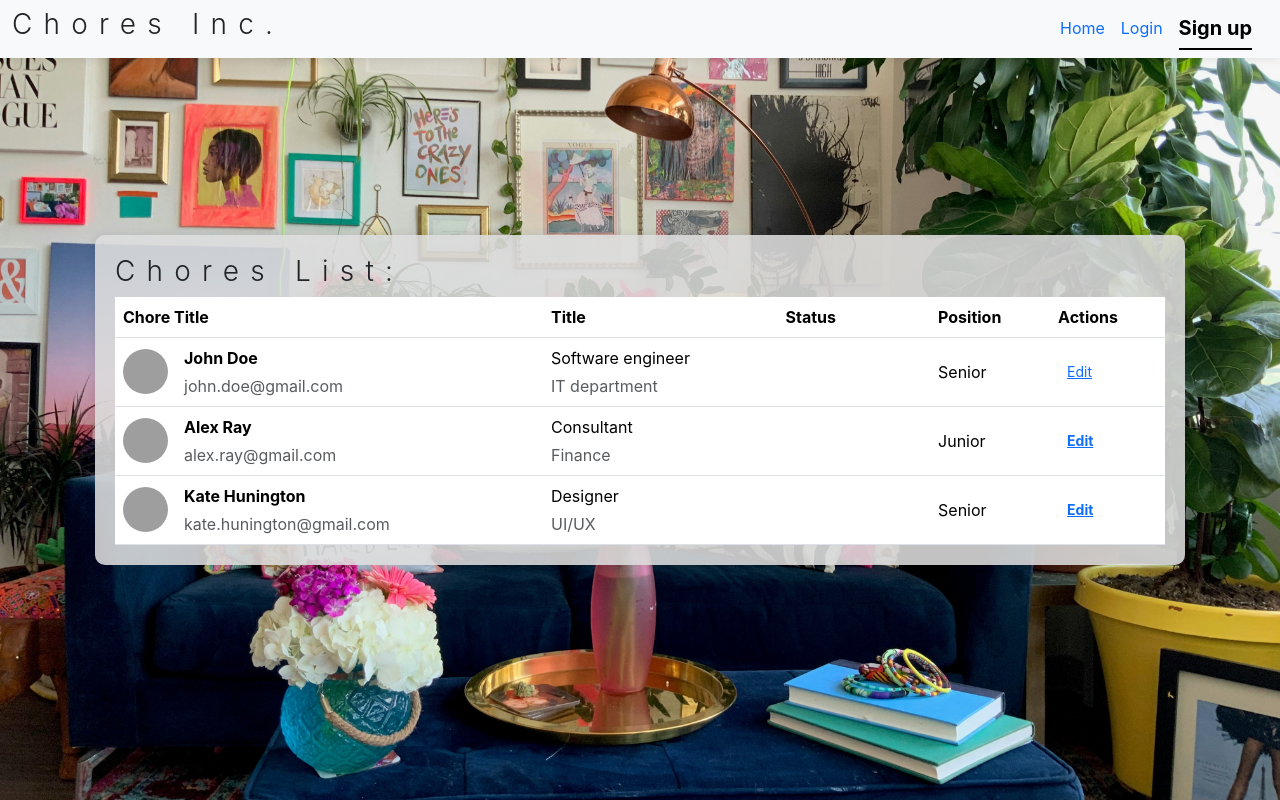
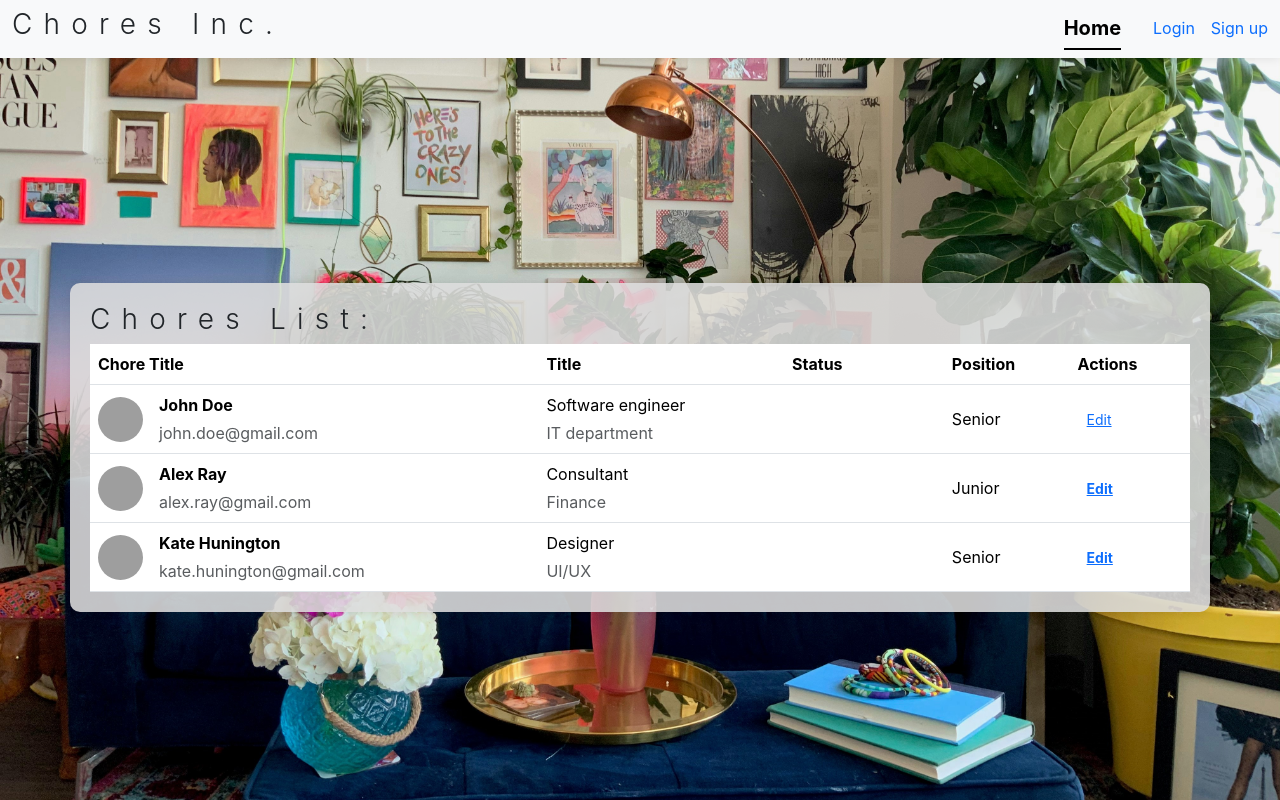
Before and after one commit to ArielBubis/Home_Chores_Website, a PHP site: page /mainpage.html in a window 1280 px wide. Run offline with PHP 8.4, Linux system fonts and the light colour scheme; grey boxes are pictures that could not be loaded.

Commit message:
Fixed nav bar link highlight, fixed padding

```diff
--- a/Chores-website/loginscreen.html
+++ b/Chores-website/loginscreen.html
@@ -3,7 +3,7 @@
 <head>
   <meta charset="UTF-8">
   <meta name="viewport" content="width=device-width, initial-scale=1.0">
-  <title>ChoresInc</title>
+  <title>C Inc Log In</title>
   <link href="https://cdn.jsdelivr.net/npm/bootstrap@5.3.3/dist/css/bootstrap.min.css" rel="stylesheet"
     integrity="sha384-QWTKZyjpPEjISv5WaRU9OFeRpok6YctnYmDr5pNlyT2bRjXh0JMhjY6hW+ALEwIH" crossorigin="anonymous">
   <link rel="stylesheet" type="text/css" href="style/style.css">
@@ -19,9 +19,9 @@
             <h3 class="company_title">Chores Inc.</h3>
             <div class="nav nav-underline">
                 <a class="nav-link" href="mainpage.html">Home</a>
-                <a class="nav-link" href="loginscreen.html">Login</a>
+                <a class="navbar-brand nav-link active" href="loginscreen.html">Login</a>
                 <!--change this to the current page to show active-->
-                <a class="navbar-brand nav-link active" aria-current="Sign up" href="signupscreen.html">Sign up</a>
+                <a class="nav-link" aria-current="Sign up" href="signupscreen.html">Sign up</a>
               </div>
         </div>
     </nav>
--- a/Chores-website/mainpage.html
+++ b/Chores-website/mainpage.html
@@ -4,7 +4,7 @@
 <head>
   <meta charset="UTF-8">
   <meta name="viewport" content="width=device-width, initial-scale=1.0">
-  <title>ChoresInc</title>
+  <title>C Inc Main</title>
   <link href="https://cdn.jsdelivr.net/npm/bootstrap@5.3.3/dist/css/bootstrap.min.css" rel="stylesheet"
     integrity="sha384-QWTKZyjpPEjISv5WaRU9OFeRpok6YctnYmDr5pNlyT2bRjXh0JMhjY6hW+ALEwIH" crossorigin="anonymous">
   <link rel="stylesheet" type="text/css" href="style/style.css">
@@ -16,10 +16,10 @@
       <div class="container-fluid">
         <h3 class="company_title">Chores Inc.</h3>
         <div class="nav nav-underline">
-          <a class="nav-link" href="mainpage.html">Home</a>
+          <a class="navbar-brand nav-link active " href="mainpage.html">Home</a>
           <a class="nav-link" href="loginscreen.html">Login</a>
           <!--change this to the current page to show active-->
-          <a class="navbar-brand nav-link active" aria-current="Sign up" href="signupscreen.html">Sign up</a>
+          <a class="nav-link" aria-current="Sign up" href="signupscreen.html">Sign up</a>
         </div>
       </div>
     </nav>
--- a/Chores-website/signupscreen.html
+++ b/Chores-website/signupscreen.html
@@ -12,7 +12,7 @@
 
     <link rel="stylesheet" type="text/css" href="style/style.css">
 
-    <title>Sign up</title>
+    <title>C Inc Sign UP</title>
 
 </head>
 
--- a/Chores-website/style/style.css
+++ b/Chores-website/style/style.css
@@ -11,7 +11,7 @@ body {
   background-size: cover;
   height: 100vh; /* Full height */
   margin: 0;
-  padding: 95px;
+  padding-top: 95px;
 }
 
 .container {
```
